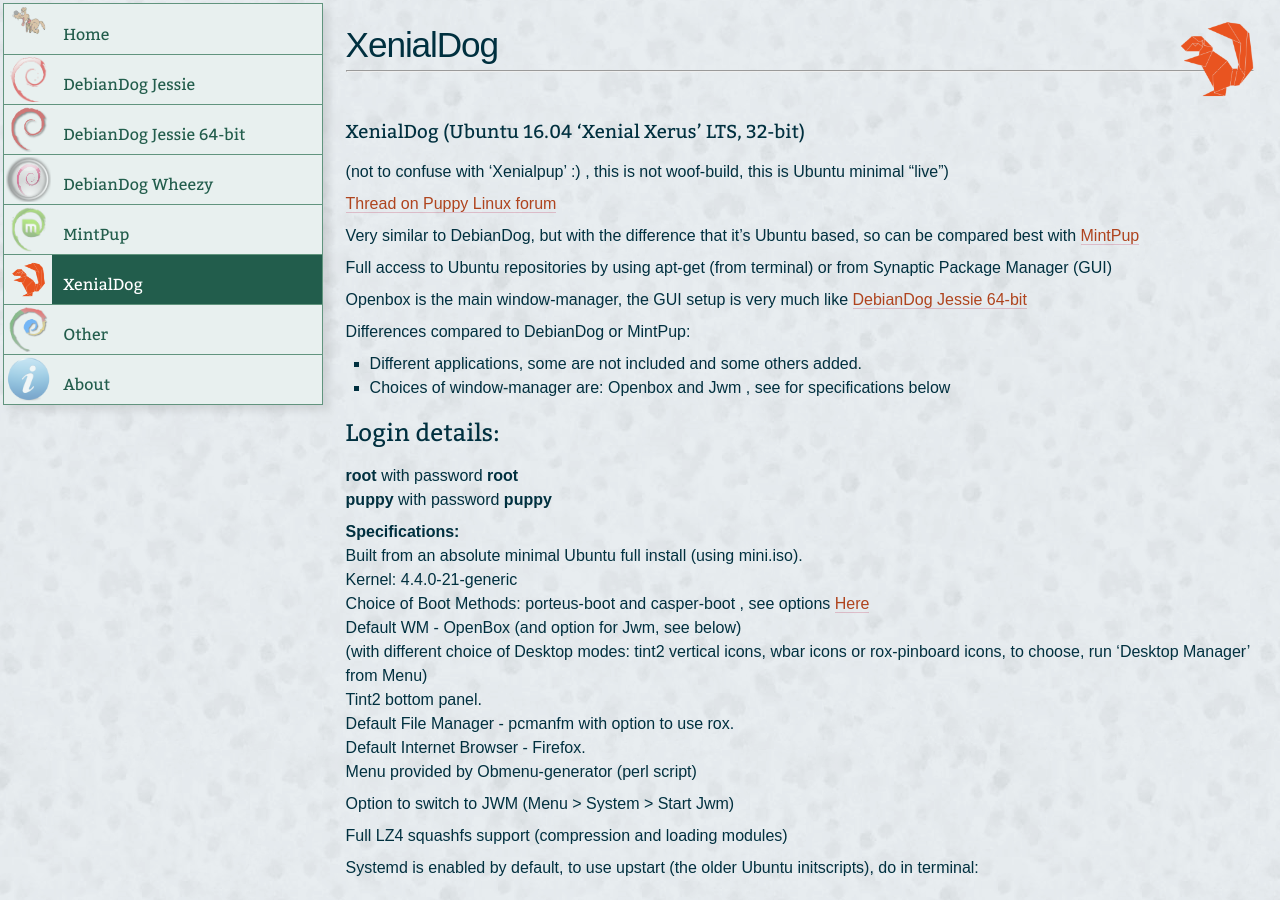
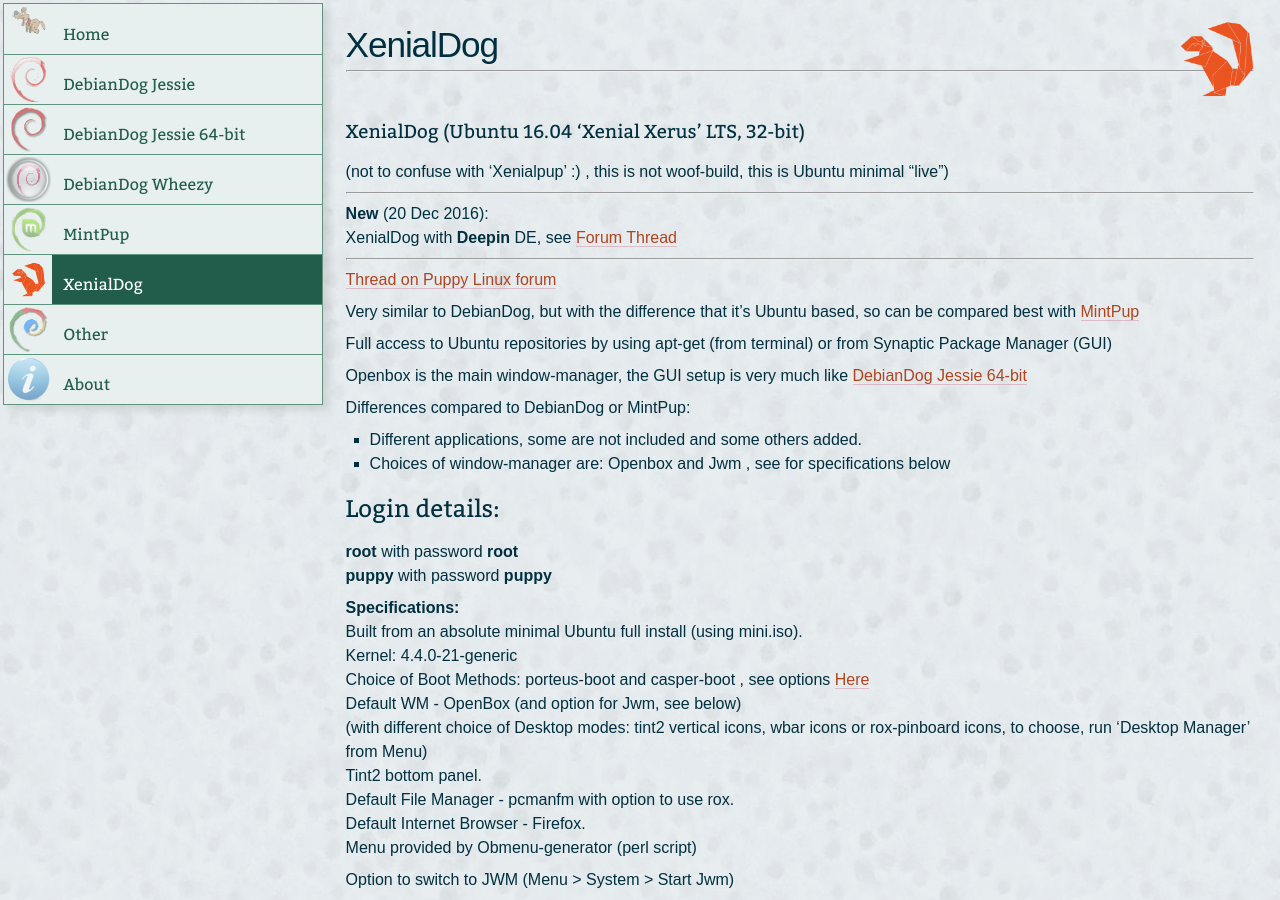
Before and after one commit to DebianDog/doglinux, a Jekyll site: the page built from zz05xenialdog.md, in a window 1280 px wide and 900 px high. Built offline with Jekyll 4.4.1, drawn with Linux system fonts in a browser that asks for light colours.

Commit message:
Updated some url links

```diff
--- a/zz05xenialdog.md
+++ b/zz05xenialdog.md
@@ -9,6 +9,12 @@ image: css/xerus.png
 
 ### XenialDog (Ubuntu 16.04 'Xenial Xerus' LTS, 32-bit)
 (not to confuse with 'Xenialpup' :) , this is not woof-build, this is Ubuntu minimal "live")
+
+***
+**New** (20 Dec 2016):
+XenialDog with **Deepin** DE, see [Forum Thread](http://murga-linux.com/puppy/viewtopic.php?p=936447#936447)
+
+***
 
 [Thread on Puppy Linux forum](http://murga-linux.com/puppy/viewtopic.php?t=106696){:target="_blank"}
 
```
Also changed, not shown: index.md (+2 -0 lines).
